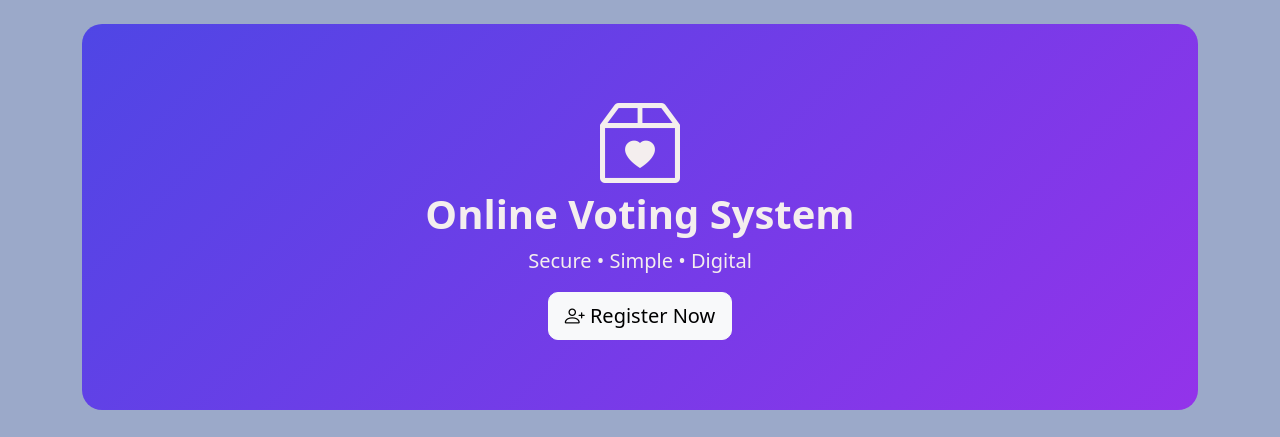
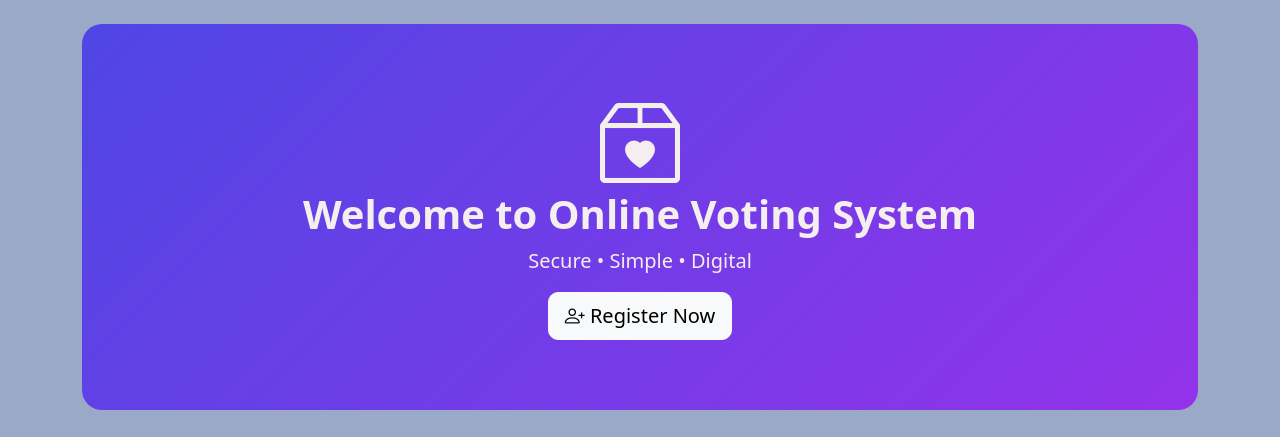
Before and after one commit to krishna002418/Linkkiwi-Trainning, a Flask app: page / in a window 1280 px wide. Shown: the part 56-493 px from the top of the page. Run offline with Flask 3, Linux system fonts and the light colour scheme; data comes from the database, SQL or seed files in the repository.

Commit message:
python project

```diff
--- a/templates/index.html
+++ b/templates/index.html
@@ -8,7 +8,7 @@
 
     <h1 class="fw-bold">
 
-        Online Voting System
+       Welcome to Online Voting System
 
     </h1>
 
```
Also changed, not shown: templates/admin.html (+4 -64 lines), templates/base.html (+1 -76 lines), templates/candidates.html (+1 -54 lines), templates/results.html (+0 -46 lines), templates/vote.html (+0 -14 lines).
